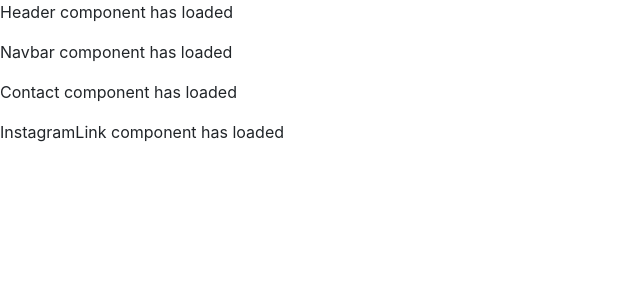
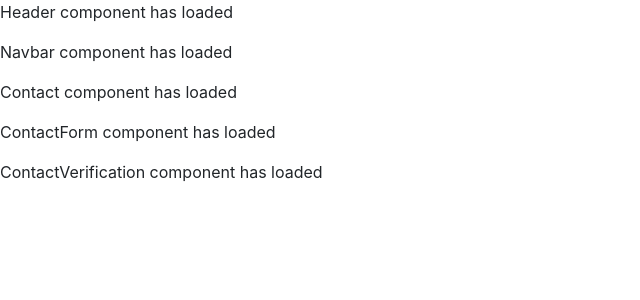
Before and after one commit to kevinmbabcock/b-carchano-art, a React app: page /#/contact in a window 1280 px wide. Shown: the top 300 px of the page, without its empty margins (0-640 px from the left). Built offline with nearby package versions, Linux system fonts and the light colour scheme.

Commit message:
successfully render Contact component's children

```diff
--- a/src/components/App.jsx
+++ b/src/components/App.jsx
@@ -8,7 +8,6 @@ import WorksListContainer from './WorksListContainer';
 import Admin from './Admin';
 import AdminLogin from './AdminLogin';
 import Error404 from './Error404';
-import InstagramLink from './InstagramLink';
 import { Switch, Route, withRouter } from 'react-router-dom';
 
 
@@ -25,7 +24,6 @@ function App(){
         <Route path='/admin' component={Admin} />
         <Route component={Error404} />
       </Switch>
-      <InstagramLink />
     </div>
   );
 }
--- a/src/components/Contact.jsx
+++ b/src/components/Contact.jsx
@@ -1,9 +1,14 @@
 import React from 'react';
+import ContactForm from './ContactForm';
+import ContactVerification from './ContactVerification';
+import InstagramLink from './InstagramLink';
 
 function Contact(){
   return (
     <div>
       <p>Contact component has loaded</p>
+      <ContactForm />
+      <ContactVerification />
     </div>
   );
 }
```
